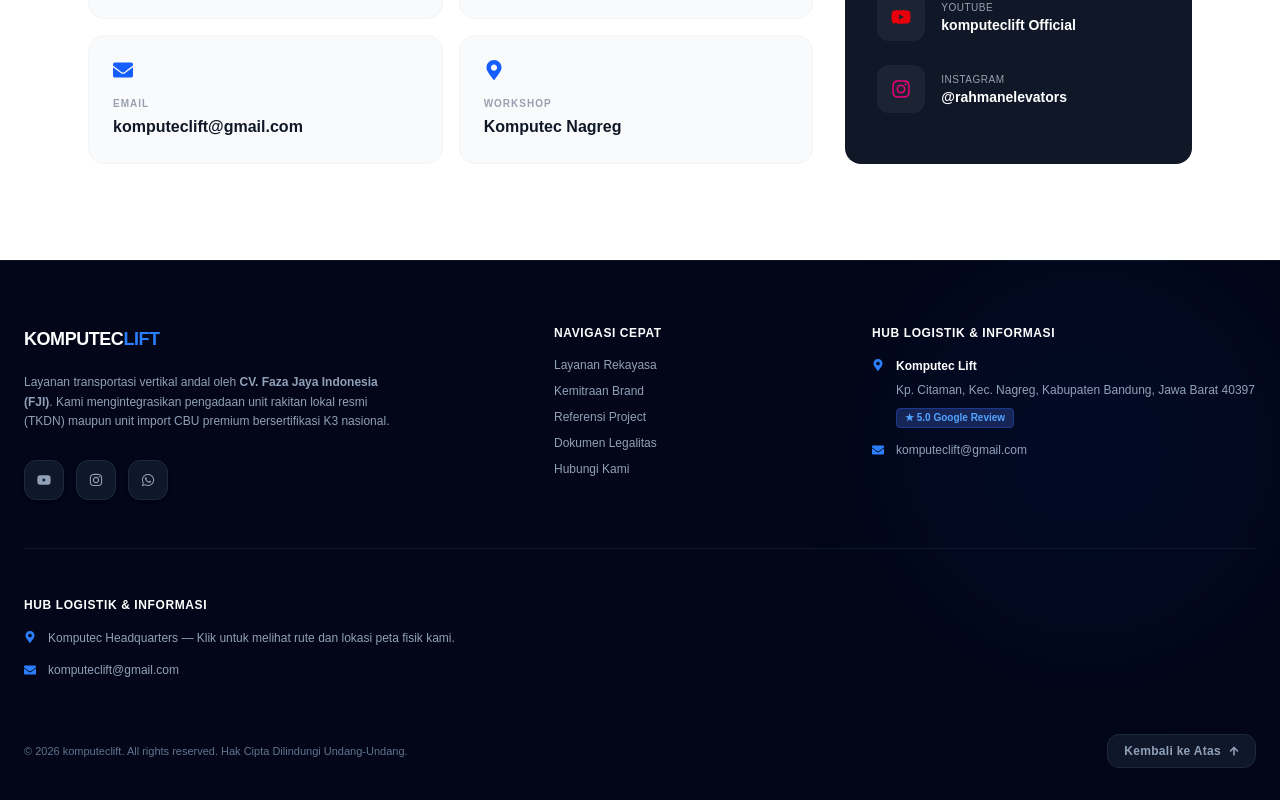
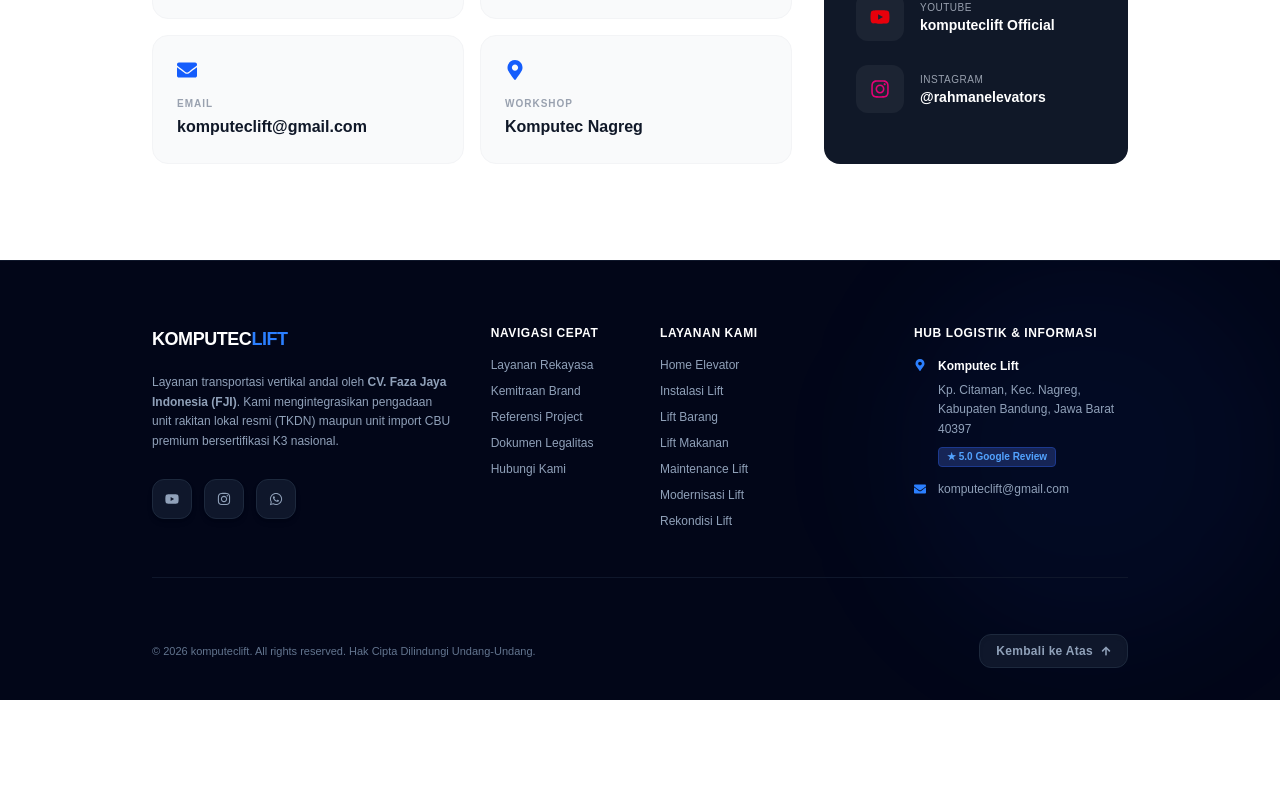
Before and after one commit to hamdunmuzadi/komputechlift, a Next.js app: page / in a window 1280 px wide. Shown: the part 5567-6367 px from the top of the page. After the commit the page ends 6267 px from the top, so only its background shows below. Built offline with nearby package versions, Linux system fonts and the light colour scheme.

Commit message:
pembaruan SEO (verifikasi google)

```diff
--- /dev/null
+++ b/public/google43a3052274ab7626.html
@@ -0,0 +1 @@
+google-site-verification: google43a3052274ab7626.html
--- a/src/components/CommunicationHub.jsx
+++ b/src/components/CommunicationHub.jsx
@@ -18,7 +18,7 @@ export default function CommunicationHub() {
 
     return (
         <section id="konsultasi" className="py-24 bg-white">
-            <div className="max-w-6xl mx-auto px-6 space-y-16">
+            <div className="max-w-5xl mx-auto px-6 space-y-16">
                 {/* Header */}
                 <div className="text-center space-y-4">
                     <h2 className="text-4xl font-black text-gray-900 tracking-tight">
--- a/src/components/Footer.jsx
+++ b/src/components/Footer.jsx
@@ -1,5 +1,6 @@
 "use client";
 
+import Link from "next/link";
 import { motion } from "framer-motion";
 import { FaYoutube, FaInstagram, FaWhatsapp, FaEnvelope, FaMapMarkerAlt, FaArrowUp } from "react-icons/fa";
 
@@ -12,6 +13,17 @@ export default function Footer() {
         { name: "Referensi Project", href: "#projects" },
         { name: "Dokumen Legalitas", href: "#documents" },
         { name: "Hubungi Kami", href: "#contact" },
+    ];
+
+    // Array layanan untuk meningkatkan kekuatan SEO Internal Linking
+    const services = [
+        { name: "Home Elevator", href: "/services/home-elevator" },
+        { name: "Instalasi Lift", href: "/services/instalasi-lift" },
+        { name: "Lift Barang", href: "/services/lift-barang" },
+        { name: "Lift Makanan", href: "/services/lift-makanan" },
+        { name: "Maintenance Lift", href: "/services/maintenance-lift" },
+        { name: "Modernisasi Lift", href: "/services/modernisasi-lift" },
+        { name: "Rekondisi Lift", href: "/services/rekondisi-lift" },
     ];
 
     const socialLinks = [
@@ -29,18 +41,14 @@ export default function Footer() {
             {/* Ornamen Grafis Halus Latar Belakang */}
             <div className="absolute top-0 right-0 w-96 h-96 bg-blue-600/5 rounded-full blur-3xl pointer-events-none" />
 
-            <div className="max-w-7xl mx-auto px-6 w-full space-y-12 relative z-10">
+            <div className="max-w-5xl mx-auto px-6 w-full space-y-12 relative z-10">
 
                 {/* BAGIAN ATAS: GRID INFORMASI */}
                 <div className="grid grid-cols-1 md:grid-cols-12 gap-10 pb-12 border-b border-slate-900">
 
-                    {/* KOLOM 1: BRAND IDENTITY (5 COLS) */}
-                    <div className="md:col-span-5 space-y-5">
+                    {/* KOLOM 1: BRAND IDENTITY (4 COLS) */}
+                    <div className="md:col-span-4 space-y-5">
                         <div className="flex items-center gap-2.5 text-white">
-                            {/* Placeholder Logo Grafik */}
-                            {/* <div className="bg-blue-600 p-2 rounded-lg text-white font-black tracking-tighter text-sm">
-                                KT
-                            </div> */}
                             <span className="font-sans font-black text-lg tracking-tight">
                                 KOMPUTEC<span className="text-blue-500">LIFT</span>
                             </span>
@@ -67,12 +75,12 @@ export default function Footer() {
                         </div>
                     </div>
 
-                    {/* KOLOM 2: QUICK LINKS (3 COLS) */}
-                    <div className="md:col-span-3 space-y-4">
+                    {/* KOLOM 2: QUICK LINKS (2 COLS) */}
+                    <div className="md:col-span-2 space-y-4">
                         <h4 className="text-white font-bold text-xs tracking-wider uppercase">
                             Navigasi Cepat
                         </h4>
-                        <ul className="space-y-2.5 text-xs">
+                        <ul className="space-y-2.5 text-xs flex-nowrap">
                             {quickLinks.map((link, idx) => (
                                 <li key={idx}>
                                     <a
@@ -86,8 +94,27 @@ export default function Footer() {
                         </ul>
                     </div>
 
-                    {/* KOLOM 3: KONTAK OPERASIONAL (4 COLS) */}
-                    <div className="md:col-span-4 space-y-4">
+                    {/* KOLOM 3: LAYANAN UTAMA (3 COLS) - Solusi untuk mempercepat indeks Google */}
+                    <div className="md:col-span-3 space-y-4">
+                        <h4 className="text-white font-bold text-xs tracking-wider uppercase">
+                            Layanan Kami
+                        </h4>
+                        <ul className="space-y-2.5 text-xs">
+                            {services.map((service, idx) => (
+                                <li key={idx}>
+                                    <Link
+                                        href={service.href}
+                                        className="hover:text-blue-400 transition-colors duration-200 block w-fit"
+                                    >
+                                        {service.name}
+                                    </Link>
+                                </li>
+                            ))}
+                        </ul>
+                    </div>
+
+                    {/* KOLOM 4: KONTAK OPERASIONAL (3 COLS) */}
+                    <div className="md:col-span-3 space-y-4">
                         <h4 className="text-white font-bold text-xs tracking-wider uppercase">
                             Hub Logistik & Informasi
                         </h4>
@@ -123,31 +150,6 @@ export default function Footer() {
 
                 </div>
 
-                <div className="md:col-span-4 space-y-4">
-                    <h4 className="text-white font-bold text-xs tracking-wider uppercase">
-                        Hub Logistik & Informasi
-                    </h4>
-                    <ul className="space-y-3.5 text-xs">
-                        <li className="flex items-start gap-3">
-                            <FaMapMarkerAlt className="text-blue-500 mt-0.5 flex-none" />
-                            <a
-                                href="https://share.google/vZ3ICXkXOp4iZMRmf"
-                                target="_blank"
-                                rel="noopener noreferrer"
-                                className="leading-relaxed hover:text-blue-400 transition-colors"
-                            >
-                                Komputec Headquarters — Klik untuk melihat rute dan lokasi peta fisik kami.
-                            </a>
-                        </li>
-                        <li className="flex items-center gap-3">
-                            <FaEnvelope className="text-blue-500 flex-none" />
-                            <a href="mailto:komputeclift@gmail.com" className="hover:text-blue-400 transition-colors">
-                                komputeclift@gmail.com
-                            </a>
-                        </li>
-                    </ul>
-                </div>
-
                 {/* BAGIAN BAWAH: COPYRIGHT & BACK TO TOP */}
                 <div className="flex flex-col sm:flex-row items-center justify-between gap-4 pt-2">
                     <p className="text-[11px] text-slate-500 font-normal text-center sm:text-left">
--- a/src/components/Navbar.jsx
+++ b/src/components/Navbar.jsx
@@ -17,7 +17,7 @@ export default function Navbar() {
             href: "/services/home-elevator",
         },
         {
-            name: "INSTAKASI LIFT",
+            name: "INSTALASI LIFT",
             href: "/services/instalasi-lift",
         },
         {
@@ -33,7 +33,7 @@ export default function Navbar() {
             href: "/services/maintenance-lift",
         },
         {
-            name: "MODERENISASI LIFT",
+            name: "MODERNISASI LIFT",
             href: "/services/modernisasi-lift",
         },
         {
--- a/src/components/TrustedBy.jsx
+++ b/src/components/TrustedBy.jsx
@@ -24,7 +24,7 @@ export default function TrustedBy() {
 
     return (
         <section className="py-24 bg-slate-950 border-b border-slate-800">
-            <div className="max-w-7xl mx-auto px-6 w-full space-y-16">
+            <div className="max-w-5xl mx-auto px-6 w-full space-y-16">
 
                 {/* 1. HEADER SECTION */}
                 <div className="text-center space-y-4 max-w-2xl mx-auto">
--- a/src/components/seo/OrganizationSchema.jsx
+++ b/src/components/seo/OrganizationSchema.jsx
@@ -1,30 +1,49 @@
 export default function OrganizationSchema() {
     const schema = {
         "@context": "https://schema.org",
-        "@type": "Organization",
-        name: "KOMPUTECLIFT",
-        url: "https://komputeclift.com",
-        logo: "https://komputeclift.com/komputeclift-logo.png",
+        // 1. Menggunakan LocalBusiness karena memiliki area operasional dan alamat fisik
+        "@type": "LocalBusiness",
+        "name": "KOMPUTECLIFT",
+        // 2. Menambahkan nama legal perusahaan
+        "legalName": "CV. Faza Jaya Indonesia",
+        "url": "https://komputeclift.com",
+        "logo": "https://komputeclift.com/komputeclift-logo.png",
+        "image": "https://komputeclift.com/komputeclift-logo.png", // Diperlukan oleh Google untuk LocalBusiness
 
-        description:
-            "Jasa instalasi lift, home elevator, lift barang, lift makanan, maintenance, modernisasi dan rekondisi lift di Indonesia.",
+        "description": "Jasa instalasi lift, home elevator, lift barang, lift makanan, maintenance, modernisasi dan rekondisi lift di Indonesia.",
+        "telephone": "+62817610929",
+        "priceRange": "$$", // Opsional namun sangat direkomendasikan Google untuk LocalBusiness
 
-        telephone: "+62817610929",
-
-        contactPoint: {
-            "@type": "ContactPoint",
-            telephone: "+62817610929",
-            contactType: "customer service",
-            areaServed: "ID",
-            availableLanguage: ["Indonesian"],
+        // 3. Menambahkan Alamat (Sangat krusial untuk Local SEO)
+        "address": {
+            "@type": "PostalAddress",
+            "streetAddress": "Kp. Citaman, Kec. Nagreg",
+            "addressLocality": "Kabupaten Bandung",
+            "addressRegion": "Jawa Barat",
+            "postalCode": "40397",
+            "addressCountry": "ID"
         },
 
-        areaServed: {
-            "@type": "Country",
-            name: "Indonesia",
+        "contactPoint": {
+            "@type": "ContactPoint",
+            "telephone": "+62817610929",
+            "contactType": "customer service",
+            "areaServed": "ID",
+            "availableLanguage": ["Indonesian"],
         },
 
-        knowsAbout: [
+        // 4. Mengaitkan profil sosial media untuk memperkuat Knowledge Graph
+        "sameAs": [
+            "https://www.instagram.com/rahmanelevators/",
+            "https://youtube.com" // Ganti dengan URL channel YouTube yang spesifik jika ada
+        ],
+
+        "areaServed": {
+            "@type": "Country",
+            "name": "Indonesia",
+        },
+
+        "knowsAbout": [
             "Home Elevator",
             "Lift Barang",
             "Lift Makanan",
```
Also changed, not shown: src/app/layout.jsx (+19 -0 lines).
